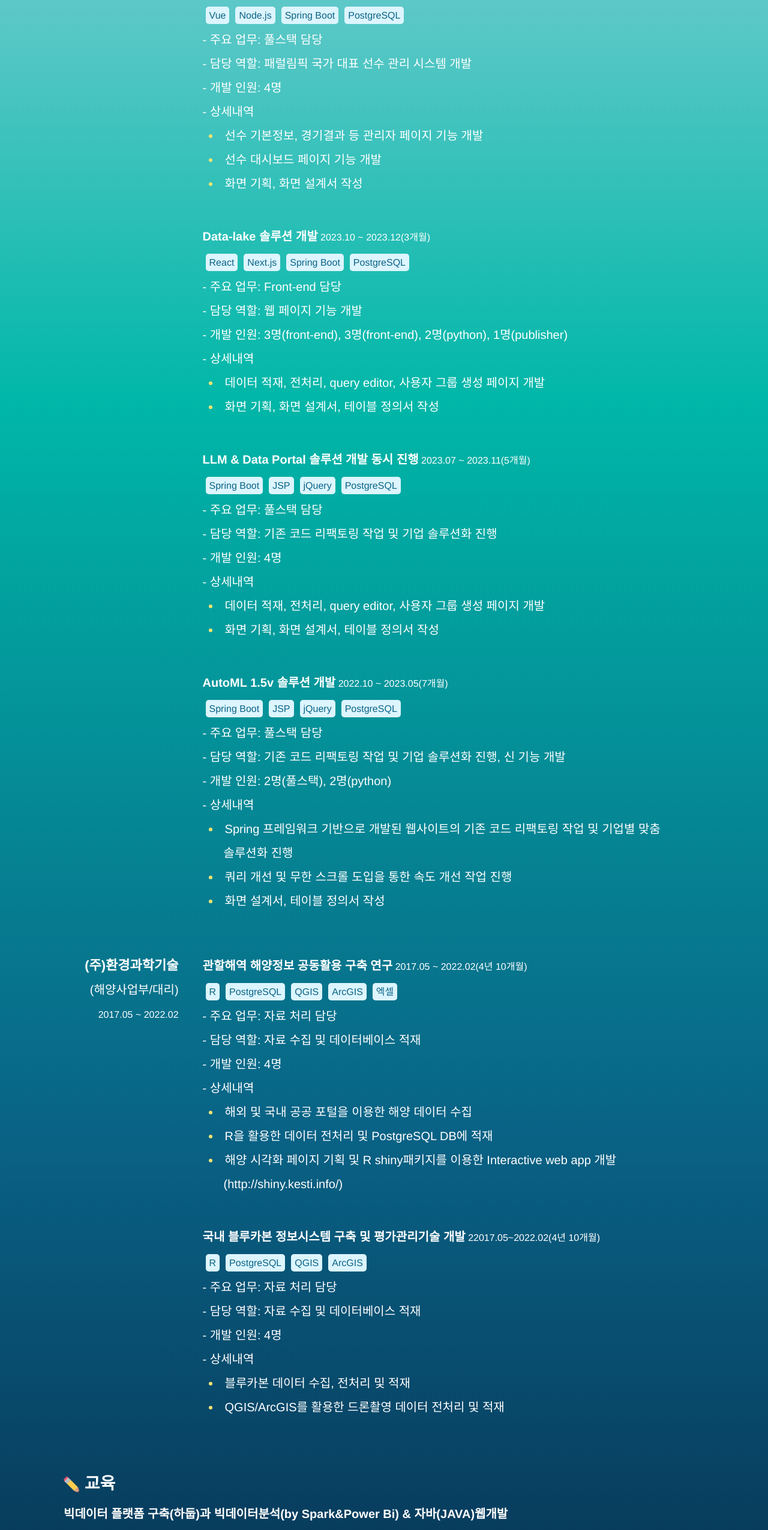
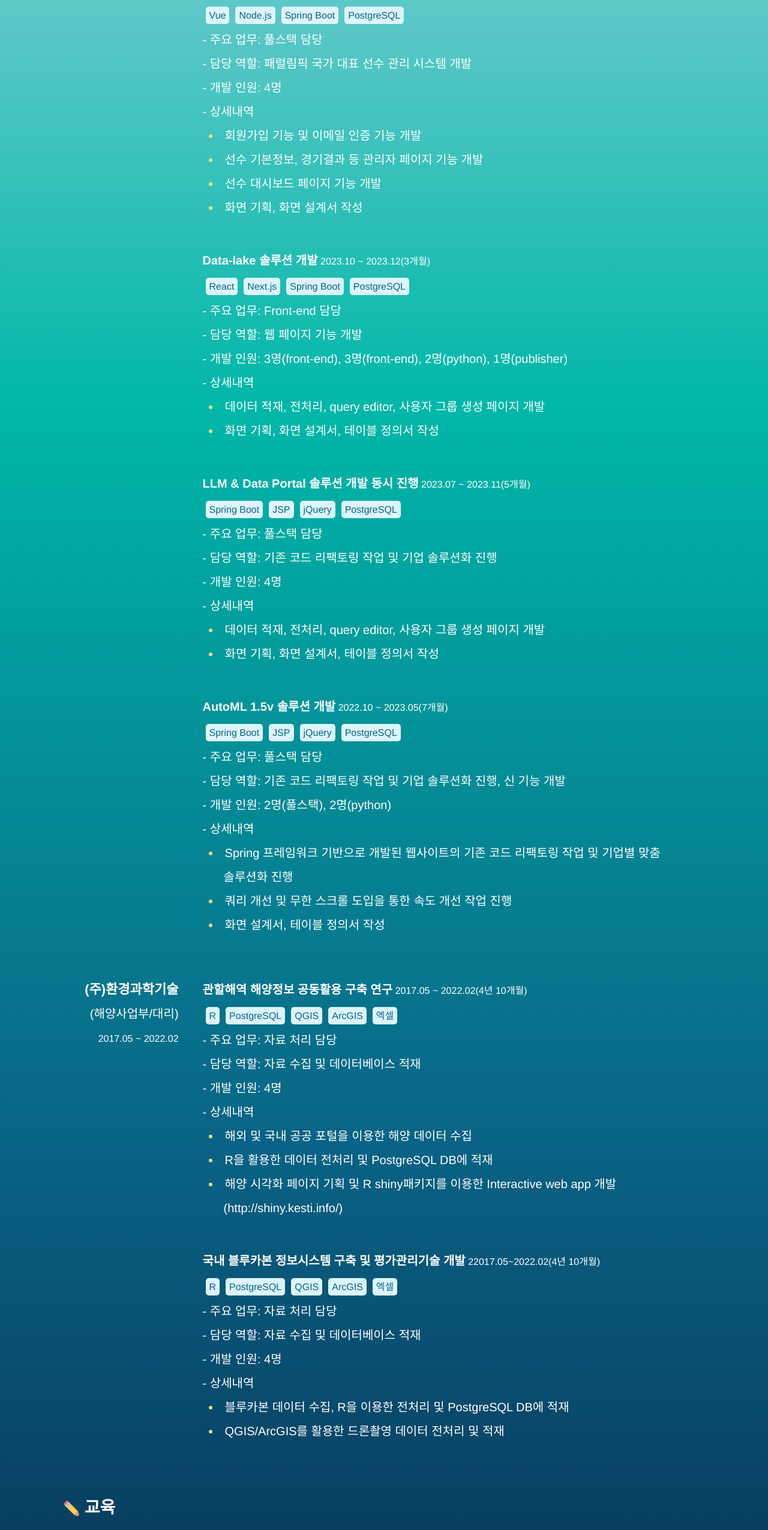
Before and after one commit to myk0907/vue-board, a Vue app: page / in a window 1280 px wide. Shown: the part 1341-3892 px from the top of the page at 60% size. Built offline with nearby package versions, Linux system fonts and the light colour scheme.

Commit message:
경력 내용 수정

```diff
--- a/src/views/PortfolioMain.vue
+++ b/src/views/PortfolioMain.vue
@@ -29,9 +29,10 @@
             techStacks: ['Vue', 'Node.js', 'Spring Boot', 'PostgreSQL'],
             devCount: '4명',
             mainTasks: [
+              '회원가입 기능 및 이메일 인증 기능 개발',
               '선수 기본정보, 경기결과 등 관리자 페이지 기능 개발',
               '선수 대시보드 페이지 기능 개발',
-              '화면 기획, 화면 설계서 작성'
+              '화면 기획, 화면 설계서 작성',
             ]},
 
             {projectName: 'Data-lake 솔루션 개발',
@@ -90,10 +91,10 @@
             projectDuration: '22017.05~2022.02(4년 10개월)',
             primaryRole: '자료 처리 담당',
             taskSummary: '자료 수집 및 데이터베이스 적재',
-            techStacks: ['R', 'PostgreSQL', 'QGIS', 'ArcGIS'],
+            techStacks: ['R', 'PostgreSQL', 'QGIS', 'ArcGIS', '엑셀'],
             devCount: '4명',
             mainTasks: [
-              '블루카본 데이터 수집, 전처리 및 적재',
+              '블루카본 데이터 수집, R을 이용한 전처리 및 PostgreSQL DB에 적재',
               'QGIS/ArcGIS를 활용한 드론촬영 데이터 전처리 및 적재',
             ]},
           ]"
```
